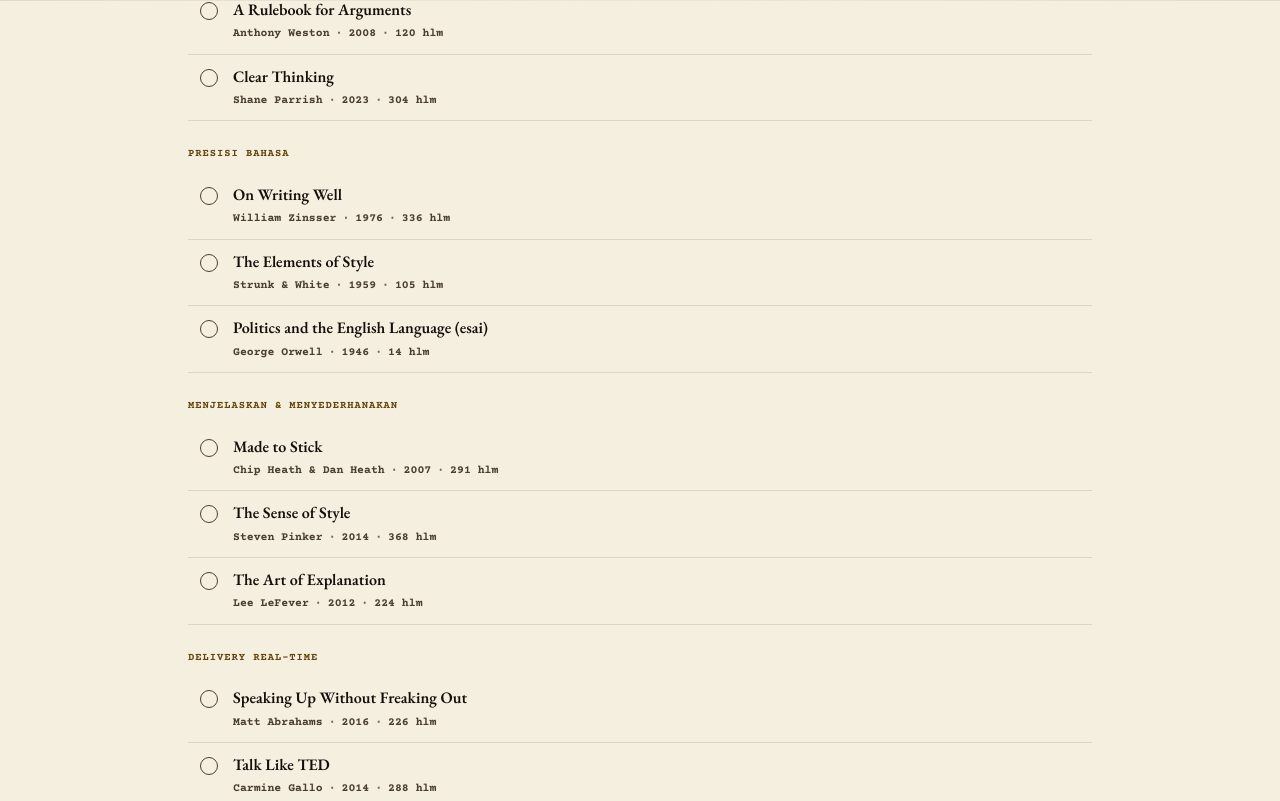
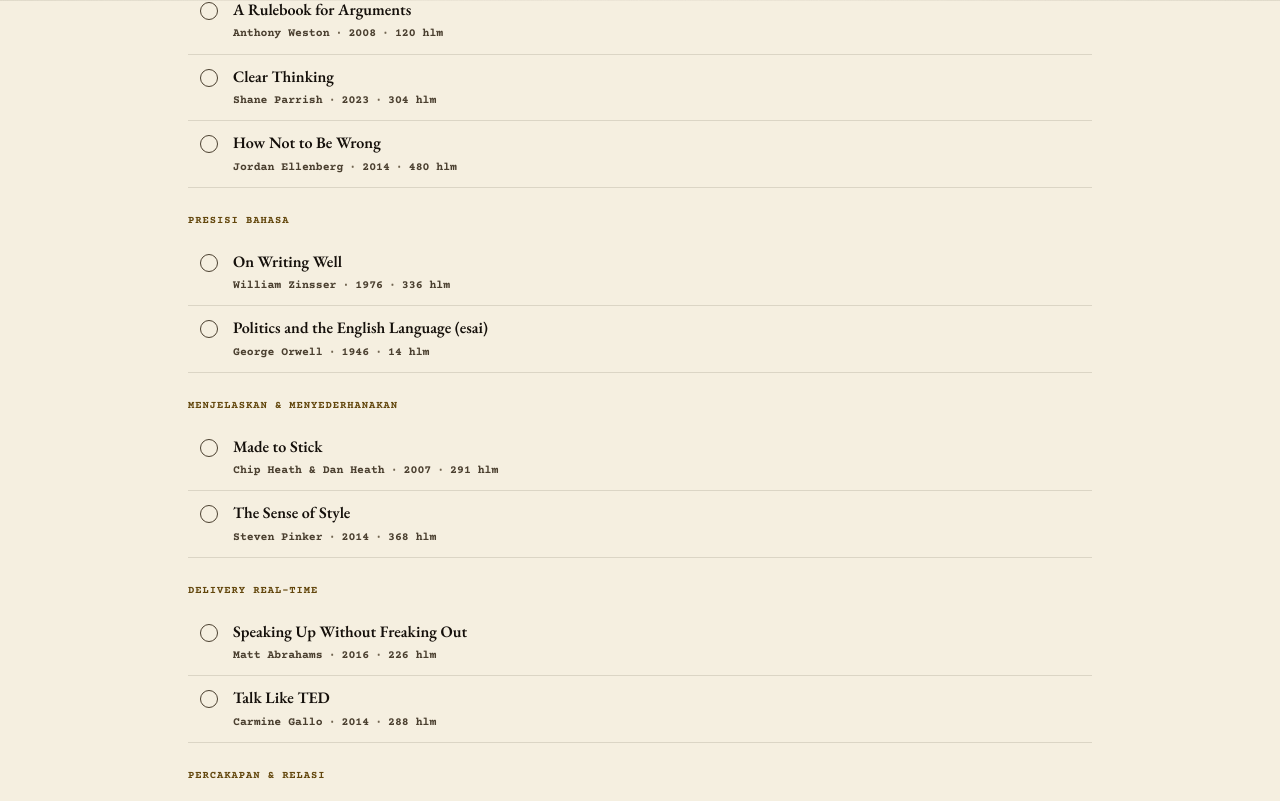
Before and after one commit to muhammadfaza16/silly-davinci, a React (Vite) app: page / in a window 1280 px wide. Shown: the part 799-1600 px from the top of the page. Built offline with nearby package versions, Linux system fonts and the light colour scheme.

Commit message:
refactor: apply comprehensive curriculum audit & balance 89-book roadmap

```diff
--- a/src/data/roadmapData.js
+++ b/src/data/roadmapData.js
@@ -32,6 +32,14 @@
             year: 2023,
             pages: 304,
             desc: "Ditulis pendiri Farnam Street, buku ini memetakan 'default' mental — respons otomatis otak (ego, emosi, sosial, inersia) yang sering membajak keputusan sebelum sempat berpikir jernih. Parrish menawarkan sistem konkret mengenali momen itu dan menciptakan jeda sebelum bereaksi; fokusnya menghilangkan penghalang berpikir, bukan menambah pengetahuan."
+          },
+          {
+            id: "p0-s0-b3",
+            title: "How Not to Be Wrong",
+            author: "Jordan Ellenberg",
+            year: 2014,
+            pages: 480,
+            desc: "Matematikawan Jordan Ellenberg menunjukkan bahwa matematika bukanlah hafalan rumus kering, melainkan perpanjangan dari akal sehat. Buku ini mengajarkan cara berpikir kuantitatif — mengenali pemikiran statistik yang salah, memahami probabilitas, dan tidak gampang terkecoh oleh angka dan grafik manipulatif di media."
           }
         ]
       },
@@ -48,14 +56,6 @@
           },
           {
             id: "p0-s1-b1",
-            title: "The Elements of Style",
-            author: "Strunk & White",
-            year: 1959,
-            pages: 105,
-            desc: "Buku tipis yang jadi rujukan wajib penulis Amerika selama satu abad, berisi aturan tata bahasa dan gaya yang ringkas dan tegas — terkenal lewat kalimat perintahnya sendiri, 'omit needless words'. Bacaan cepat yang bisa diulang berkali-kali sebagai pengingat disiplin menulis dan berpikir."
-          },
-          {
-            id: "p0-s1-b2",
             title: "Politics and the English Language (esai)",
             author: "George Orwell",
             year: 1946,
@@ -82,14 +82,6 @@
             year: 2014,
             pages: 368,
             desc: "Pinker mendekati 'menulis jernih' dari sudut pandang linguistik dan psikologi kognitif, menjelaskan kenapa sebagian kalimat mudah dipahami dan sebagian lain bikin pusing meski gramatikal benar. Ia juga membongkar mitos aturan menulis yang sebenarnya tidak berdasar — lebih akademis dari Zinsser, tapi menjelaskan 'kenapa' di balik teknik menulis yang baik."
-          },
-          {
-            id: "p0-s2-b2",
-            title: "The Art of Explanation",
-            author: "Lee LeFever",
-            year: 2012,
-            pages: 224,
-            desc: "Pendiri Common Craft ini menjelaskan penjelasan yang gagal biasanya bukan karena kurang detail, tapi karena tidak dikalibrasi ke apa yang sudah atau belum diketahui pendengar. Ia memberi kerangka praktis: mulai dari 'mengapa ini penting buat kamu' sebelum masuk ke 'bagaimana caranya' — sangat berguna buat siapa pun yang sering menjelaskan hal teknis ke orang awam."
           }
         ]
       },
@@ -161,14 +153,6 @@
             year: 2008,
             pages: 260,
             desc: "Ditulis mantan agen kontraintelijen FBI, buku ini mengajarkan membaca bahasa tubuh — dari posisi kaki sampai ekspresi mikro — sebagai sinyal jujur yang sering bertentangan dengan kata-kata. Sekaligus membuat pembaca sadar bahasa tubuhnya sendiri saat berinteraksi, praktis dan penuh contoh visual."
-          },
-          {
-            id: "p0-s5-b1",
-            title: "Presence",
-            author: "Amy Cuddy",
-            year: 2015,
-            pages: 352,
-            desc: "Cuddy berargumen gesture yang meyakinkan bukan soal teknik permukaan (power pose semata), tapi hasil dari state internal — rasa percaya diri dan ketenangan yang otentik. Ia menjelaskan bagaimana tubuh dan pikiran saling memengaruhi dua arah, pelengkap penting untuk Navarro yang lebih fokus membaca orang lain."
           }
         ]
       },
@@ -195,7 +179,7 @@
     note: "Kosmos, evolusi, dan mekanisme biologis-kognitif individu.",
     sections: [
       {
-        label: "Kosmologi",
+        label: "Kosmologi & Sains Dasar",
         books: [
           {
             id: "p1-s0-b0",
@@ -220,6 +204,14 @@
             year: 2016,
             pages: 480,
             desc: "Fisikawan Sean Carroll mencoba menyambungkan hukum fisika dasar dengan pertanyaan besar soal makna, moralitas, dan kesadaran dari sudut pandang naturalisme. Buku ini menjembatani sains keras dengan filsafat eksistensial — berat, tapi transisi bagus dari kosmologi ke pertanyaan makna hidup di fase berikutnya."
+          },
+          {
+            id: "p1-s0-b3",
+            title: "A Short History of Nearly Everything",
+            author: "Bill Bryson",
+            year: 2003,
+            pages: 544,
+            desc: "Bryson merangkum nyaris semua bidang sains besar — fisika, kimia, geologi, biologi — dengan gaya sangat renyah dan penuh anekdot sejarah tentang ilmuwan di baliknya. Jembatan menyenangkan untuk membangun apresiasi sains secara komprehensif."
           }
         ]
       },
@@ -310,6 +302,22 @@
             year: 1994,
             pages: 466,
             desc: "Menjelaskan moralitas, cemburu, status sosial, dan bahkan perselingkuhan lewat lensa psikologi evolusioner, menggunakan biografi Charles Darwin sendiri sebagai studi kasus. Wright menunjukkan banyak 'dosa' manusia sebenarnya strategi reproduktif yang masuk akal secara evolusi, meski tidak selalu etis di dunia modern."
+          },
+          {
+            id: "p1-s2-b5",
+            title: "How Emotions Are Made",
+            author: "Lisa Feldman Barrett",
+            year: 2017,
+            pages: 448,
+            desc: "Pakar neurosains Lisa Feldman Barrett membongkar mitos emosi klasik. Ia membuktikan emosi bukanlah reaksi bawaan otomatis yang terpicu secara universal, melainkan konstruksi otak berdasarkan prediksi, pengalaman masa lalu, dan konsep budaya. Mengubah pemahaman mendasar kita tentang regulasi emosi."
+          },
+          {
+            id: "p1-s2-b6",
+            title: "The Body Keeps the Score",
+            author: "Bessel van der Kolk",
+            year: 2014,
+            pages: 464,
+            desc: "Pakar trauma terkemuka Bessel van der Kolk menjelaskan bagaimana pengalaman trauma secara harfiah mengubah jalur fisik otak dan saraf tubuh. Mengungkap hubungan antara pikiran, tubuh, trauma, dan proses penyembuhan yang melampaui sekadar terapi wicara."
           }
         ]
       },
@@ -344,7 +352,7 @@
     note: "Software di atas hardware — cara pikiran membentuk realitas.",
     sections: [
       {
-        label: "Bahasa & Epistemologi",
+        label: "Bahasa & Kognisi",
         books: [
           {
             id: "p2-s0-b0",
@@ -361,9 +369,14 @@
             year: 1980,
             pages: 256,
             desc: "Menunjukkan metafora bukan sekadar hiasan bahasa (seperti 'waktu adalah uang'), tapi struktur dasar yang membentuk cara kita berpikir dan bertindak tanpa disadari. Buku pendek tapi berpengaruh besar di linguistik kognitif — setelah membaca ini, sulit tidak memperhatikan metafora tersembunyi di percakapan sehari-hari."
-          },
+          }
+        ]
+      },
+      {
+        label: "Filsafat & Epistemologi",
+        books: [
           {
-            id: "p2-s0-b2",
+            id: "p2-s1-b0",
             title: "Sophie's World",
             author: "Jostein Gaarder",
             year: 1991,
@@ -371,20 +384,38 @@
             desc: "Novel yang membungkus seluruh sejarah filsafat Barat — dari Socrates sampai Sartre — dalam kisah seorang remaja yang menerima surat misterius berisi pertanyaan filosofis. Cara paling ramah untuk masuk ke dunia filsafat tanpa harus baca teks asli yang berat dulu."
           },
           {
-            id: "p2-s0-b3",
+            id: "p2-s1-b1",
             title: "The Structure of Scientific Revolutions",
             author: "Thomas Kuhn",
             year: 1962,
             pages: 264,
             desc: "Buku asal istilah 'paradigm shift' — Kuhn berargumen sains tidak berkembang linear dan akumulatif, tapi lewat periode normal science yang tiba-tiba direvolusi ketika anomali menumpuk dan paradigma lama runtuh. Mengubah cara filsafat ilmu memandang bagaimana pengetahuan ilmiah sebenarnya berubah."
-          },
+          }
+        ]
+      },
+      {
+        label: "Kesadaran & Pikiran",
+        books: [
           {
-            id: "p2-s0-b4",
+            id: "p2-s2-b0",
             title: "I Am a Strange Loop",
             author: "Douglas Hofstadter",
             year: 2007,
             pages: 412,
             desc: "Eksplorasi mendalam soal apa itu kesadaran dan 'aku', lewat konsep loop rekursif — sistem yang mengacu pada dirinya sendiri, seperti gambar tangan yang menggambar tangan yang menggambarnya. Hofstadter menyederhanakan idenya dari buku Gödel, Escher, Bach yang lebih tebal."
+          }
+        ]
+      },
+      {
+        label: "Sistem & Kompleksitas",
+        books: [
+          {
+            id: "p2-s3-b0",
+            title: "Thinking in Systems",
+            author: "Donella Meadows",
+            year: 2008,
+            pages: 240,
+            desc: "Panduan esensial berpikir sistemik dari pelopor pemodelan kompleksitas Donella Meadows. Mengajarkan cara melihat dunia bukan sebagai rantai sebab-akibat linear, melainkan sebagai jaringan interaktif berisi feedback loops, akumulasi stok, dan leverage points untuk memecahkan masalah kompleks."
           }
         ]
       }
@@ -447,14 +478,6 @@
             year: 2000,
             pages: 544,
             desc: "Menelusuri penurunan tajam modal sosial dan partisipasi komunitas di Amerika sejak pertengahan abad 20 — orang makin jarang gabung klub, kenal tetangga, atau terlibat organisasi lokal. Putnam mengaitkan tren ini dengan berbagai masalah sosial modern, relevan untuk memahami isolasi sosial di era digital."
-          },
-          {
-            id: "p3-s0-b6",
-            title: "A Short History of Nearly Everything",
-            author: "Bill Bryson",
-            year: 2003,
-            pages: 544,
-            desc: "Bryson, seorang penulis nonfiksi, merangkum nyaris semua bidang sains besar — fisika, kimia, geologi, biologi — dengan gaya sangat renyah dan penuh anekdot sejarah tentang ilmuwan di baliknya. Jembatan menyenangkan sebelum masuk ke buku sains yang lebih spesifik dan berat."
           }
         ]
       }
@@ -493,6 +516,27 @@
             year: 2010,
             pages: 213,
             desc: "Ditulis mantan hakim agung Inggris, buku pendek ini menjelaskan dengan jernih apa sebenarnya makna 'rule of law' — bukan sekadar ada hukum tertulis, tapi delapan prinsip konkret seperti kesetaraan di depan hukum dan pembatasan kekuasaan negara. Sangat accessible untuk pembaca non-hukum."
+          },
+          {
+            id: "p4-s0-b3",
+            title: "On Liberty",
+            author: "John Stuart Mill",
+            year: 1859,
+            pages: 128,
+            desc: "Manuskrip klasik filosofis politik kebebasan individu. Mill merumuskan 'Harm Principle'—bahwa satu-satunya alasan yang sah bagi masyarakat atau negara untuk membatasi kebebasan seorang individu adalah untuk mencegah bahaya bagi orang lain. Fondasi penting memahami hak asasi dan batas kekuasaan negara."
+          }
+        ]
+      },
+      {
+        label: "Media & Propaganda",
+        books: [
+          {
+            id: "p4-s1-b0",
+            title: "Manufacturing Consent",
+            author: "Chomsky & Herman",
+            year: 1988,
+            pages: 412,
+            desc: "Noam Chomsky dan Edward Herman membedah model propaganda media massa. Mengungkap bagaimana filter institusional (kepemilikan media, iklan, sumber otoritas, flak, dan ideologi musuh bersama) menyaring berita secara sistematis untuk mendukung agenda elite ekonomi dan politik."
           }
         ]
       },
@@ -500,7 +544,7 @@
         label: "Agama & Kepercayaan Komparatif",
         books: [
           {
-            id: "p4-s1-b0",
+            id: "p4-s2-b0",
             title: "The World's Religions",
             author: "Huston Smith",
             year: 1991,
@@ -508,20 +552,12 @@
             desc: "Overview komparatif agama-agama besar dunia — Hindu, Buddha, Konghucu, Tao, Islam, Yahudi, Kristen — ditulis dengan nada penuh empati, mencoba memahami tiap agama dari dalam sebagaimana penganutnya memahaminya, bukan menghakimi dari luar. Salah satu pengantar studi agama paling dihormati."
           },
           {
-            id: "p4-s1-b1",
+            id: "p4-s2-b1",
             title: "The Idea of the Holy",
             author: "Rudolf Otto",
             year: 1917,
             pages: 232,
             desc: "Karya fenomenologi agama yang memperkenalkan konsep 'numinous' — pengalaman terhadap yang sakral yang membuat manusia merasa kecil sekaligus terpukau, lepas dari doktrin agama tertentu manapun. Buku berat tapi penting untuk memahami agama 'dari dalam', bukan cuma sebagai fenomena sosial."
-          },
-          {
-            id: "p4-s1-b2",
-            title: "Homo Deus",
-            author: "Yuval Noah Harari",
-            year: 2015,
-            pages: 450,
-            desc: "Kelanjutan Sapiens yang menoleh ke depan — setelah manusia relatif menaklukkan kelaparan, wabah, dan perang, Harari berspekulasi ke mana ambisi manusia berikutnya: keabadian, kebahagiaan permanen, dan status ketuhanan lewat teknologi. Juga membahas bagaimana data dan algoritma bisa menggantikan agama sebagai sumber otoritas makna."
           }
         ]
       }
@@ -572,7 +608,7 @@
         ]
       },
       {
-        label: "Etika Komparatif",
+        label: "Etika Komparatif & Filsafat Timur",
         books: [
           {
             id: "p5-s1-b0",
@@ -592,6 +628,14 @@
           },
           {
             id: "p5-s1-b2",
+            title: "The Tao Te Ching",
+            author: "Lao Tzu",
+            year: -400,
+            pages: 96,
+            desc: "Kitab suci Taoisme yang terdiri dari 81 puisi filosofis ringkas. Menawarkan pandangan etika dan kebijaksanaan Timur tentang keselarasan dengan alam (*Tao*), prinsip tindakan tanpa keterpaksaan (*Wu Wei*), kerendahan hati, dan keseimbangan alami."
+          },
+          {
+            id: "p5-s1-b3",
             title: "Being and Time",
             author: "Martin Heidegger",
             year: 1927,
@@ -607,10 +651,10 @@
     tag: "FASE 6",
     tagClass: "",
     title: "Arah ke Depan",
-    note: "Teknologi dan risiko eksistensial yang mengubah semua lapisan.",
+    note: "Teknologi, biosfer, dan risiko eksistensial yang mengubah semua lapisan.",
     sections: [
       {
-        label: "Masa Depan & Risiko",
+        label: "Kecerdasan Buatan & Masa Depan",
         books: [
           {
             id: "p6-s0-b0",
@@ -630,6 +674,45 @@
           },
           {
             id: "p6-s0-b2",
+            title: "Homo Deus",
+            author: "Yuval Noah Harari",
+            year: 2015,
+            pages: 450,
+            desc: "Kelanjutan Sapiens yang menoleh ke depan — setelah manusia relatif menaklukkan kelaparan, wabah, dan perang, Harari berspekulasi ke mana ambisi manusia berikutnya: keabadian, kebahagiaan permanen, dan status ketuhanan lewat teknologi. Juga membahas bagaimana dataisme dan algoritma berpotensi menggantikan otoritas manusia."
+          }
+        ]
+      },
+      {
+        label: "Iklim & Biosfer",
+        books: [
+          {
+            id: "p6-s1-b0",
+            title: "The Uninhabitable Earth",
+            author: "David Wallace-Wells",
+            year: 2019,
+            pages: 320,
+            desc: "Jurnalis David Wallace-Wells memaparkan realitas keras perubahan iklim secara mendalam dan mendesak. Melampaui isu kenaikan permukaan laut, buku ini memetakan dampak berantai iklim terhadap gelombang panas, krisis pangan, bencana ekonomi, konflik, dan geopolitik global dalam beberapa dekade mendatang."
+          }
+        ]
+      },
+      {
+        label: "Teknologi & Masyarakat Digital",
+        books: [
+          {
+            id: "p6-s2-b0",
+            title: "The Age of Surveillance Capitalism",
+            author: "Shoshana Zuboff",
+            year: 2019,
+            pages: 704,
+            desc: "Profesor Harvard Shoshana Zuboff mengungkap kemunculan tatanan ekonomi baru: Kapitalisme Pengawasan. Menguraikan bagaimana raksasa teknologi mengklaim pengalaman pribadi manusia sebagai bahan baku gratis untuk diekstrak menjadi data perilaku dan memodifikasi perilaku manusia secara massal demi keuntungan."
+          }
+        ]
+      },
+      {
+        label: "Risiko Eksistensial",
+        books: [
+          {
+            id: "p6-s3-b0",
             title: "The Precipice",
             author: "Toby Ord",
             year: 2020,
@@ -708,11 +791,11 @@
           },
           {
             id: "plit-s0-b7",
-            title: "Pedro Páramo",
-            author: "Juan Rulfo",
-            year: 1955,
-            pages: 124,
-            desc: "Seorang pria mencari ayahnya yang hilang di kota yang ternyata dihuni arwah-arwah, mencampur dunia hidup dan mati tanpa batas jelas. Novel pendek cikal bakal realisme magis Amerika Latin yang sangat memengaruhi García Márquez."
+            title: "Things Fall Apart",
+            author: "Chinua Achebe",
+            year: 1958,
+            pages: 209,
+            desc: "Mahakarya sastra Afrika karya Chinua Achebe. Mengisahkan kehidupan Okonkwo dan kehancuran gradual struktur masyarakat Igbo di Nigeria akibat datangnya kolonialisme dan misionaris Eropa. Memberikan suara berharga dari sudut pandang masyarakat yang terkolonisasi."
           }
         ]
       },
@@ -745,22 +828,6 @@
           },
           {
             id: "plit-s1-b3",
-            title: "We",
-            author: "Yevgeny Zamyatin",
-            year: 1924,
-            pages: 226,
-            desc: "Distopia awal (mendahului dan menginspirasi 1984 maupun Brave New World) tentang negara totaliter yang menghapus individualitas lewat logika matematis dan transparansi total. Dilarang terbit di Rusia selama puluhan tahun — fondasi genre distopia yang sering terlewat padahal paling berpengaruh."
-          },
-          {
-            id: "plit-s1-b4",
-            title: "Darkness at Noon",
-            author: "Arthur Koestler",
-            year: 1940,
-            pages: 256,
-            desc: "Seorang revolusioner tua diadili oleh rezim yang dulu ia bantu bangun sendiri, mendramatisasi bagaimana ideologi bisa memakan pengikutnya sendiri. Ditulis dari pengalaman langsung Koestler dengan komunisme — pendamping penting 1984 dan Animal Farm."
-          },
-          {
-            id: "plit-s1-b5",
             title: "The Master and Margarita",
             author: "Mikhail Bulgakov",
             year: 1967,
@@ -790,11 +857,11 @@
           },
           {
             id: "plit-s2-b2",
-            title: "Notes from Underground",
-            author: "Fyodor Dostoevsky",
-            year: 1864,
-            pages: 136,
-            desc: "Monolog pria pahit dan terasing yang menolak logika rasionalis soal manusia, membela kebebasan irasional walau merugikan diri sendiri. Sering disebut novel eksistensialis pertama, mendahului Kierkegaard maupun Sartre dalam banyak temanya."
+            title: "Siddhartha",
+            author: "Hermann Hesse",
+            year: 1922,
+            pages: 152,
+            desc: "Novel puitis pemenang Nobel Hermann Hesse tentang perjalanan spiritual seorang pria India pada zaman Buddha. Menelusuri pencarian pencerahan lewat petapaan, kenikmatan duniawi, penderitaan, hingga menemukan kedamaian sejati di tepi sungai."
           },
           {
             id: "plit-s2-b3",
@@ -822,14 +889,6 @@
           },
           {
             id: "plit-s2-b6",
-            title: "King Lear",
-            author: "William Shakespeare",
-            year: 1606,
-            pages: 326,
-            desc: "Raja tua membagi kerajaan berdasarkan siapa paling manis merayunya, lalu menyaksikan keruntuhan totalnya sendiri. Dianggap tragedi paling gelap Shakespeare soal penuaan, kekuasaan, dan keluarga hancur — pertanyaan keadilan di alam semesta yang tampak acuh sangat kental."
-          },
-          {
-            id: "plit-s2-b7",
             title: "Moby-Dick",
             author: "Herman Melville",
             year: 1851,
@@ -837,23 +896,7 @@
             desc: "Kapten Ahab mengejar paus putih raksasa dengan obsesi yang perlahan menghancurkan kapal dan awaknya sendiri. Lebih dari kisah perburuan — alegori obsesi manusia mengejar makna di tengah alam semesta yang acuh."
           },
           {
-            id: "plit-s2-b8",
-            title: "Anna Karenina",
-            author: "Leo Tolstoy",
-            year: 1878,
-            pages: 864,
-            desc: "Mengikuti perselingkuhan Anna yang berujung tragedi, dijalin kisah paralel Levin yang mencari makna hidup lewat kerja dan keluarga. Tolstoy mengeksplorasi moralitas personal dan konsekuensi pilihan di tengah tekanan sosial ketat Rusia abad 19."
-          },
-          {
-            id: "plit-s2-b9",
-            title: "The Sound and the Fury",
-            author: "William Faulkner",
-            year: 1929,
-            pages: 326,
-            desc: "Kisah kemunduran keluarga Compson Selatan Amerika, diceritakan lewat empat sudut pandang berbeda termasuk narasi stream-of-consciousness. Salah satu eksperimen struktur naratif paling berani abad 20, menuntut kesabaran tapi memberi pemahaman unik soal waktu dan memori subjektif."
-          },
-          {
-            id: "plit-s2-b10",
+            id: "plit-s2-b7",
             title: "Waiting for Godot",
             author: "Samuel Beckett",
             year: 1953,
```
